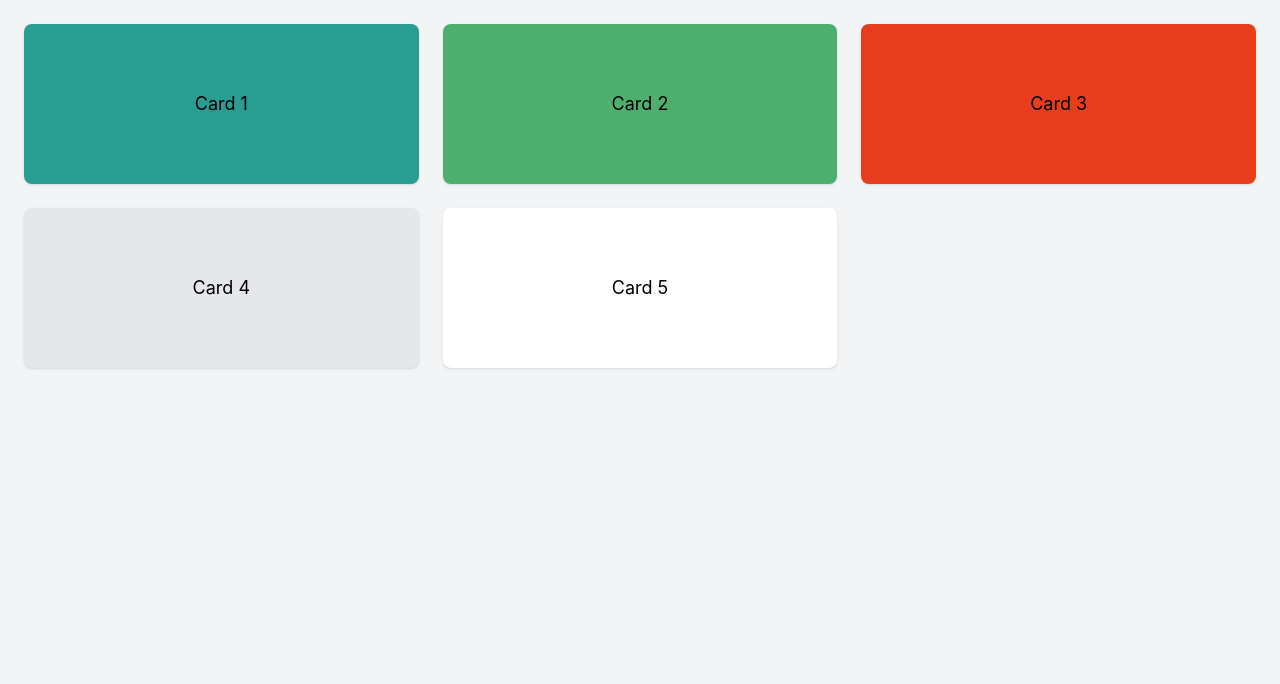
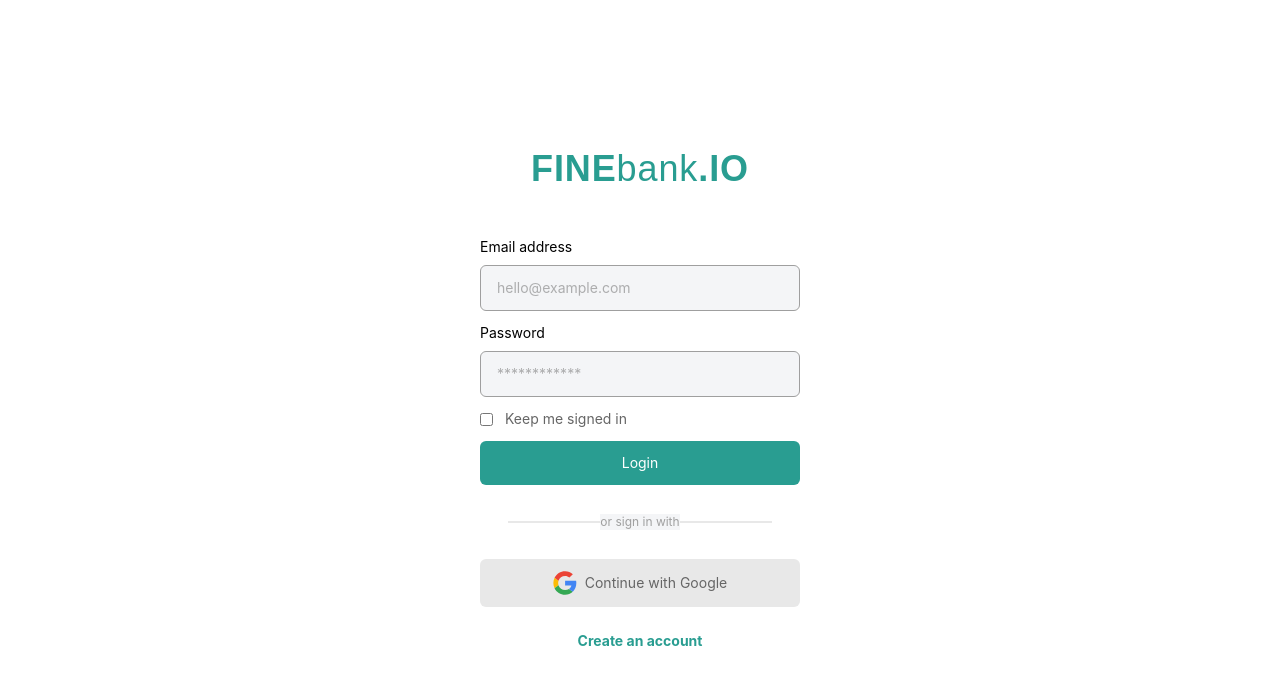
Before and after one commit to mbagusaditya/belajar-react, a React (Vite) app: page / in a window 1280 px wide. Shown: the top 684 px of the page. Built offline with nearby package versions, Linux system fonts and the light colour scheme.

Commit message:
feat: create login page

```diff
--- a/src/App.tsx
+++ b/src/App.tsx
@@ -1,41 +1,44 @@
 import './App.css';
+import Login from './Login';
 
 function App() {
   return (
     <>
-      <div className="bg-gray-100 min-h-screen p-6">
-        <div className="grid gap-6 grid-cols-1 md:grid-cols-2 lg:grid-cols-3">
+      {/* <div className="bg-gray-100 min-h-screen p-6">
+        <div className="grid gap-6 grid-cols-1 md:grid-cols-2 lg:grid-cols-3"> /*}
           {/* Card 1 */}
-          <div className="bg-primary p-6 min-h-40 rounded-lg shadow hover:shadow-lg transition-all hover:border hover:bg-gray-200 hover:scale-105 duration-300 flex justify-center items-center text-lg">
+      {/*<div className="bg-primary p-6 min-h-40 rounded-lg shadow hover:shadow-lg transition-all hover:border hover:bg-gray-200 hover:scale-105 duration-300 flex justify-center items-center text-lg">
             Card 1
-          </div>
+          </div>*/}
       {/* End Card 1 */}
 
       {/* Card 2 */}
-          <div className="bg-special-green p-6 min-h-40 rounded-lg shadow hover:shadow-lg transition-all hover:border hover:bg-gray-200 hover:scale-105 duration-300 flex justify-center items-center text-lg">
+      {/*<div className="bg-special-green p-6 min-h-40 rounded-lg shadow hover:shadow-lg transition-all hover:border hover:bg-gray-200 hover:scale-105 duration-300 flex justify-center items-center text-lg">
             Card 2
-          </div>
+          </div>*/}
       {/* End Card 2 */}
 
       {/* Card 3 */}
-          <div className="bg-special-red p-6 min-h-40 rounded-lg shadow hover:shadow-lg transition-all hover:border hover:bg-gray-200 hover:scale-105 duration-300 flex justify-center items-center text-lg">
+      {/*<div className="bg-special-red p-6 min-h-40 rounded-lg shadow hover:shadow-lg transition-all hover:border hover:bg-gray-200 hover:scale-105 duration-300 flex justify-center items-center text-lg">
             Card 3
-          </div>
+          </div>*/}
       {/* End Card 3 */}
 
       {/* Card 4 */}
-          <div className="bg-gray-200 p-6 min-h-40 rounded-lg shadow hover:shadow-lg transition-all hover:border hover:bg-gray-200 hover:scale-105 duration-300 flex justify-center items-center text-lg">
+      {/*<div className="bg-gray-200 p-6 min-h-40 rounded-lg shadow hover:shadow-lg transition-all hover:border hover:bg-gray-200 hover:scale-105 duration-300 flex justify-center items-center text-lg">
             Card 4
-          </div>
+          </div>*/}
       {/* End Card 4 */}
 
       {/* Card 5 */}
-          <div className="bg-white p-6 min-h-40 rounded-lg shadow hover:shadow-lg transition-all hover:border hover:bg-gray-200 hover:scale-105 duration-300 flex justify-center items-center text-lg">
+      {/*<div className="bg-white p-6 min-h-40 rounded-lg shadow hover:shadow-lg transition-all hover:border hover:bg-gray-200 hover:scale-105 duration-300 flex justify-center items-center text-lg">
             Card 5
-          </div>
+          </div>*/}
       {/* End Card 5 */}
-        </div>
-      </div>
+      {/*</div>
+      </div>*/}
+
+      <Login />
     </>
   );
 }
--- /dev/null
+++ b/src/Login.tsx
@@ -0,0 +1,142 @@
+function Login() {
+  return (
+    <>
+      <main className="grid place-content-center min-h-screen">
+        <div className="min-w-[320px] flex flex-col">
+          {/* logo start */}
+          <div className="flex justify-center font-poppins tracking-wide text-primary text-4xl">
+            <span className="font-bold">FINE</span>
+            bank
+            <span className="font-bold">.IO</span>
+          </div>
+          {/* logo end */}
+
+          {/* form start */}
+          <div className="mt-12">
+            <form action="" className="space-y-3">
+              <div>
+                <label htmlFor="email" className="block text-sm mb-2">
+                  Email address
+                </label>
+                <input
+                  type="email"
+                  className="text-sm rounded-md w-full bg-special-mainBg border border-gray-03 text-gray-01 focus:border-black focus:outline-none focus:ring-0 py-3 px-4"
+                  placeholder="hello@example.com"
+                  name="email"
+                  id="email"
+                />
+              </div>
+
+              <div>
+                <label htmlFor="password" className="block text-sm mb-2">
+                  Password
+                </label>
+                <input
+                  type="password"
+                  className="text-sm rounded-md w-full bg-special-mainBg border border-gray-03 text-gray-01 focus:border-black focus:outline-none focus:ring-0 py-3 px-4"
+                  placeholder="************"
+                  name="password"
+                  id="password"
+                />
+              </div>
+
+              <div className="flex items-center">
+                <input
+                  type="checkbox"
+                  className="text-sm accent-primary"
+                  name="status"
+                  id="status"
+                />
+                <label htmlFor="status" className="text-sm text-gray-01 ml-3">
+                  Keep me signed in
+                </label>
+              </div>
+
+              <button
+                className="rounded-md text-sm bg-primary w-full text-white py-3"
+                type="submit"
+              >
+                Login
+              </button>
+            </form>
+          </div>
+          {/* form end */}
+
+          {/* teks start */}
+          <div className="flex flex-col justify-center items-center text-xs text-gray-03 my-9 px-7">
+            <div className="border border-gray-05 w-full"></div>
+            <div className="bg-special-mainBg absolute"> or sign in with</div>
+          </div>
+          {/* teks end */}
+
+          {/* sign in with google start */}
+          <div>
+            <button
+              className="flex items-center justify-center rounded-md text-sm w-full bg-gray-05 text-gray-01 py-3 mb-6"
+              type="button"
+            >
+              <svg
+                className="h-6 w-6 mr-2"
+                xmlns="http://www.w3.org/2000/svg"
+                width="800px"
+                height="800px"
+                viewBox="-0.5 0 48 48"
+                version="1.1"
+              >
+                <title>Google-color</title> <desc>Created with Sketch.</desc>
+                <defs> </defs>
+                <g
+                  id="Icons"
+                  stroke="none"
+                  stroke-width="1"
+                  fill="none"
+                  fill-rule="evenodd"
+                >
+                  <g
+                    id="Color-"
+                    transform="translate(-401.000000, -860.000000)"
+                  >
+                    <g
+                      id="Google"
+                      transform="translate(401.000000, 860.000000)"
+                    >
+                      <path
+                        d="M9.82727273,24 C9.82727273,22.4757333 10.0804318,21.0144 10.5322727,19.6437333 L2.62345455,13.6042667 C1.08206818,16.7338667 0.213636364,20.2602667 0.213636364,24 C0.213636364,27.7365333 1.081,31.2608 2.62025,34.3882667 L10.5247955,28.3370667 C10.0772273,26.9728 9.82727273,25.5168 9.82727273,24"
+                        id="Fill-1"
+                        fill="#FBBC05"
+                      ></path>
+                      <path
+                        d="M23.7136364,10.1333333 C27.025,10.1333333 30.0159091,11.3066667 32.3659091,13.2266667 L39.2022727,6.4 C35.0363636,2.77333333 29.6954545,0.533333333 23.7136364,0.533333333 C14.4268636,0.533333333 6.44540909,5.84426667 2.62345455,13.6042667 L10.5322727,19.6437333 C12.3545909,14.112 17.5491591,10.1333333 23.7136364,10.1333333"
+                        id="Fill-2"
+                        fill="#EB4335"
+                      ></path>
+                      <path
+                        d="M23.7136364,37.8666667 C17.5491591,37.8666667 12.3545909,33.888 10.5322727,28.3562667 L2.62345455,34.3946667 C6.44540909,42.1557333 14.4268636,47.4666667 23.7136364,47.4666667 C29.4455,47.4666667 34.9177955,45.4314667 39.0249545,41.6181333 L31.5177727,35.8144 C29.3995682,37.1488 26.7323182,37.8666667 23.7136364,37.8666667"
+                        id="Fill-3"
+                        fill="#34A853"
+                      ></path>
+                      <path
+                        d="M46.1454545,24 C46.1454545,22.6133333 45.9318182,21.12 45.6113636,19.7333333 L23.7136364,19.7333333 L23.7136364,28.8 L36.3181818,28.8 C35.6879545,31.8912 33.9724545,34.2677333 31.5177727,35.8144 L39.0249545,41.6181333 C43.3393409,37.6138667 46.1454545,31.6490667 46.1454545,24"
+                        id="Fill-4"
+                        fill="#4285F4"
+                      ></path>
+                    </g>
+                  </g>
+                </g>
+              </svg>
+              <span>Continue with Google</span>
+            </button>
+          </div>
+          {/* sign in with google end */}
+          {/* link start */}
+          <div className="flex justify-center">
+            <a className="text-primary text-sm font-bold">Create an account</a>
+          </div>
+          {/* link end */}
+        </div>
+      </main>
+    </>
+  );
+}
+
+export default Login;
```
Lines whose indentation alone changed are shown as unchanged.
